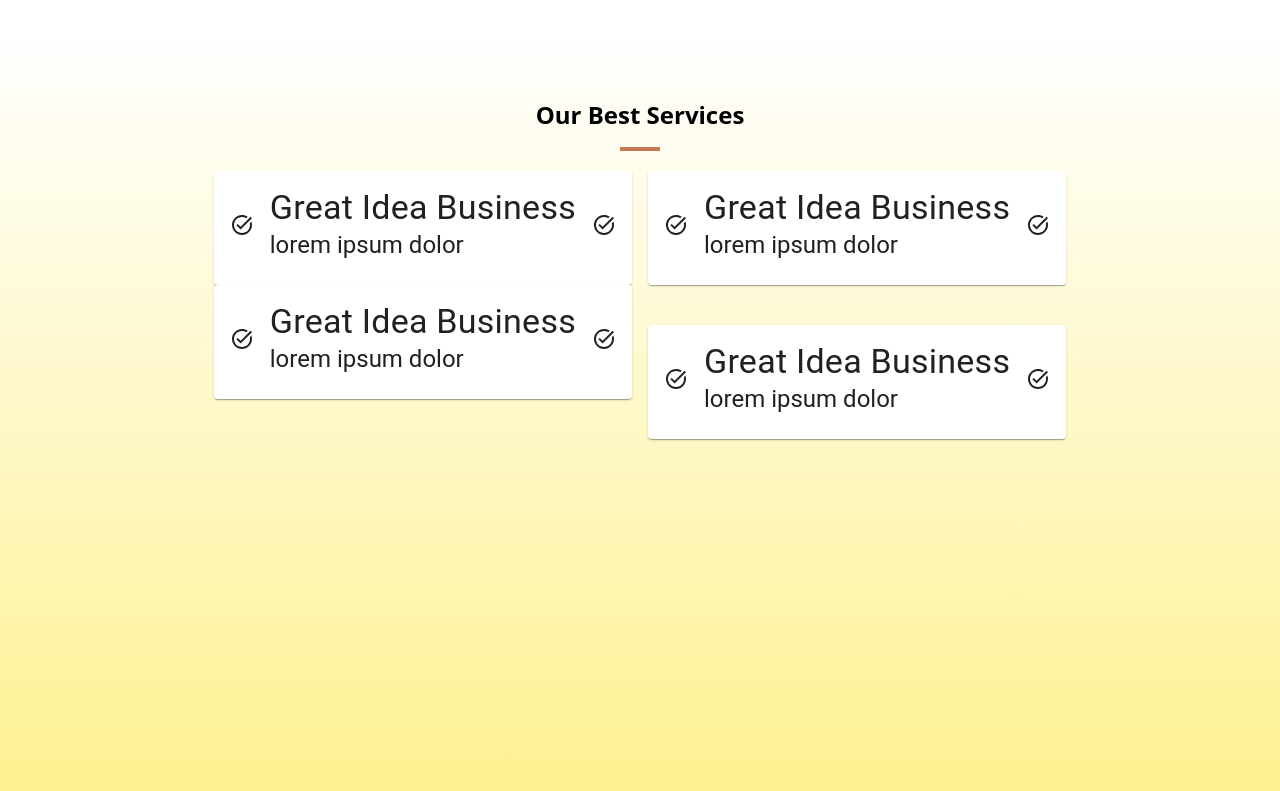
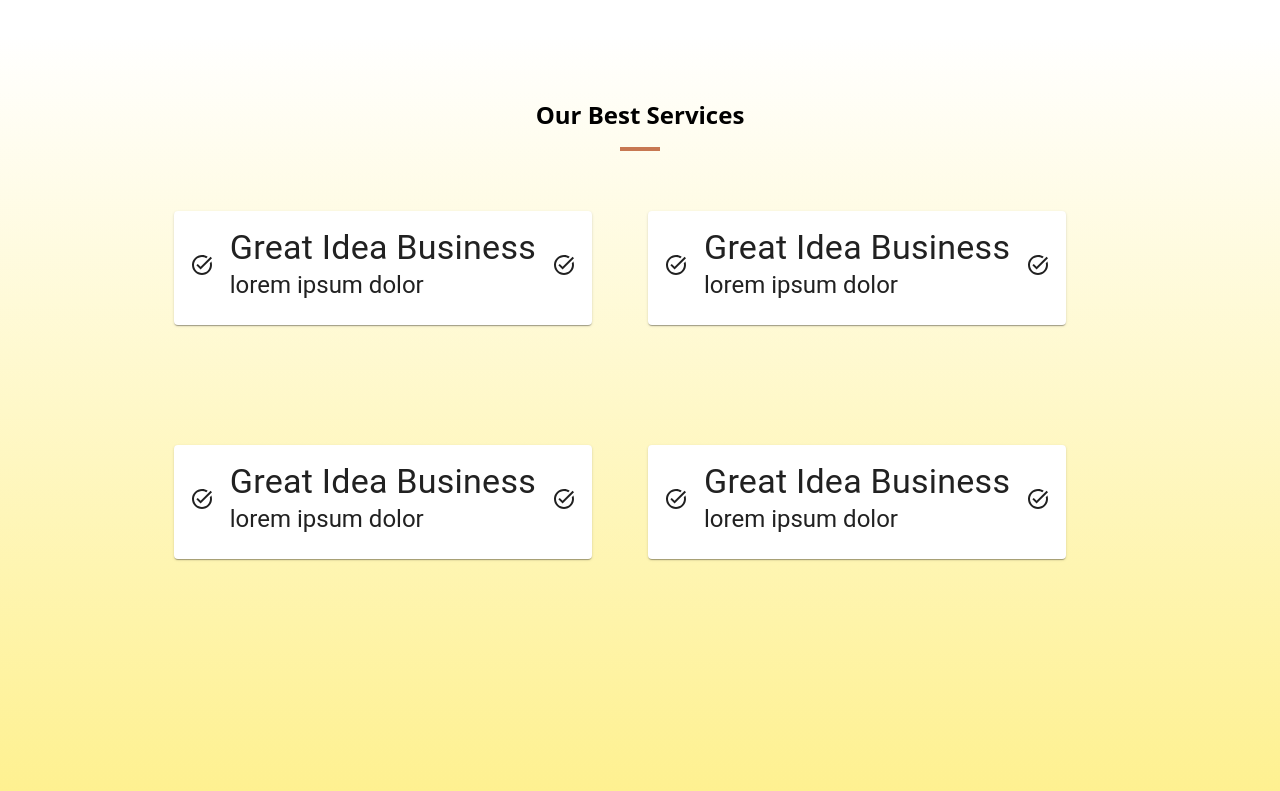
Before and after one commit to rakotoarisonlandry/Agency, a React (Vite) app: page / in a window 1280 px wide. Shown: the part 885-1676 px from the top of the page. Built offline with nearby package versions, Linux system fonts and the light colour scheme.

Commit message:
last commit

```diff
--- a/src/component/ServicePage.jsx
+++ b/src/component/ServicePage.jsx
@@ -13,7 +13,7 @@ function ServicePage() {
         alignItems="center"
         justifyContent="center"
       >
-        <Card >
+        <Card sx={{ marginBottom: 10 ,marginRight: 5 ,marginTop:5}} >
           <CardContent>
             <Grid
               container
@@ -38,7 +38,7 @@ function ServicePage() {
             </Grid>
           </CardContent>
         </Card>
-        <Card >
+        <Card  sx={{ marginBottom: 10 ,marginRight: 5 ,marginTop:5}} >
           <CardContent>
             <Grid
               container
--- a/src/component/ServicePageSection.jsx
+++ b/src/component/ServicePageSection.jsx
@@ -13,7 +13,7 @@ function ServicePageComponent() {
         alignItems="center"
         justifyContent="center"
       >
-        <Card sx={{ marginBottom: 10 }}>
+        <Card sx={{ marginBottom: 10 ,marginRight: 5 ,marginTop:5}}>
           <CardContent >
             <Grid
               container
@@ -38,7 +38,7 @@ function ServicePageComponent() {
             </Grid>
           </CardContent>
         </Card>
-        <Card >
+        <Card sx={{ marginBottom: 10 ,marginRight: 5 ,marginTop:5}}>
           <CardContent>
             <Grid
               container
```
